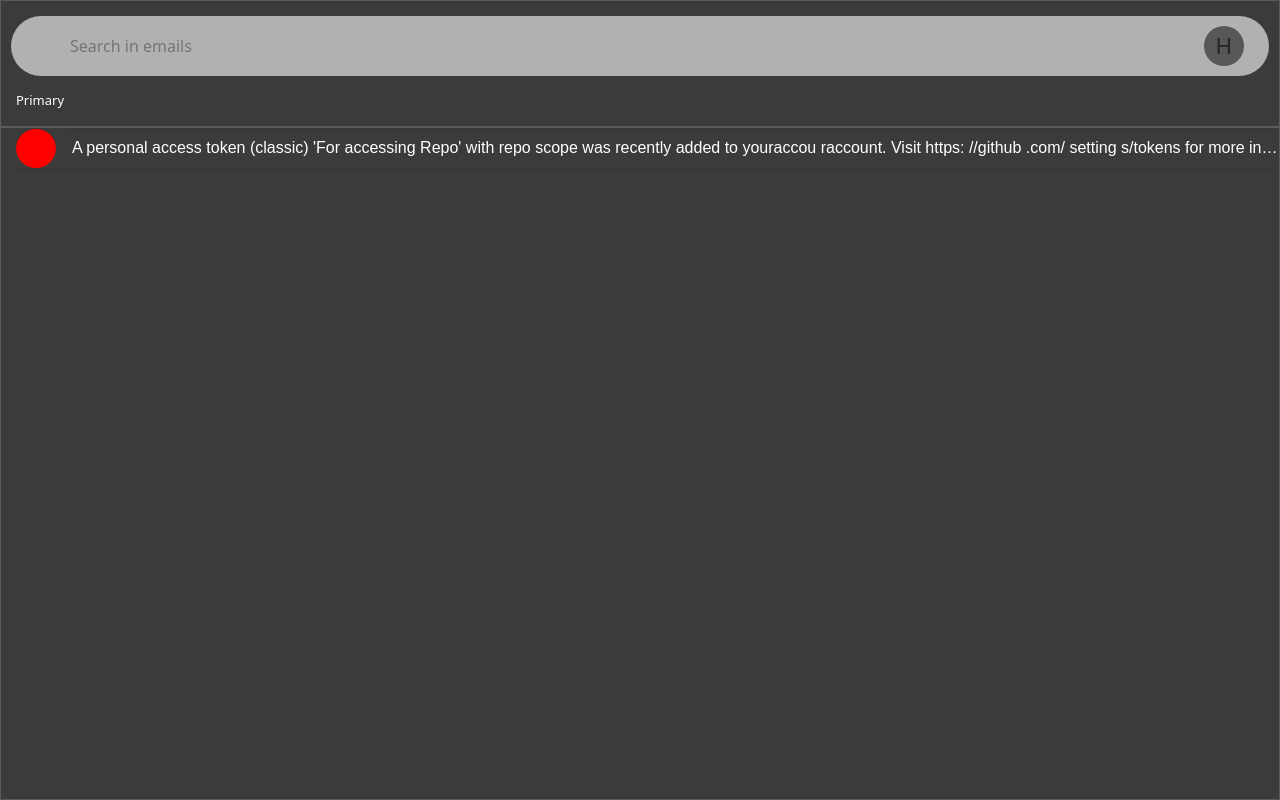
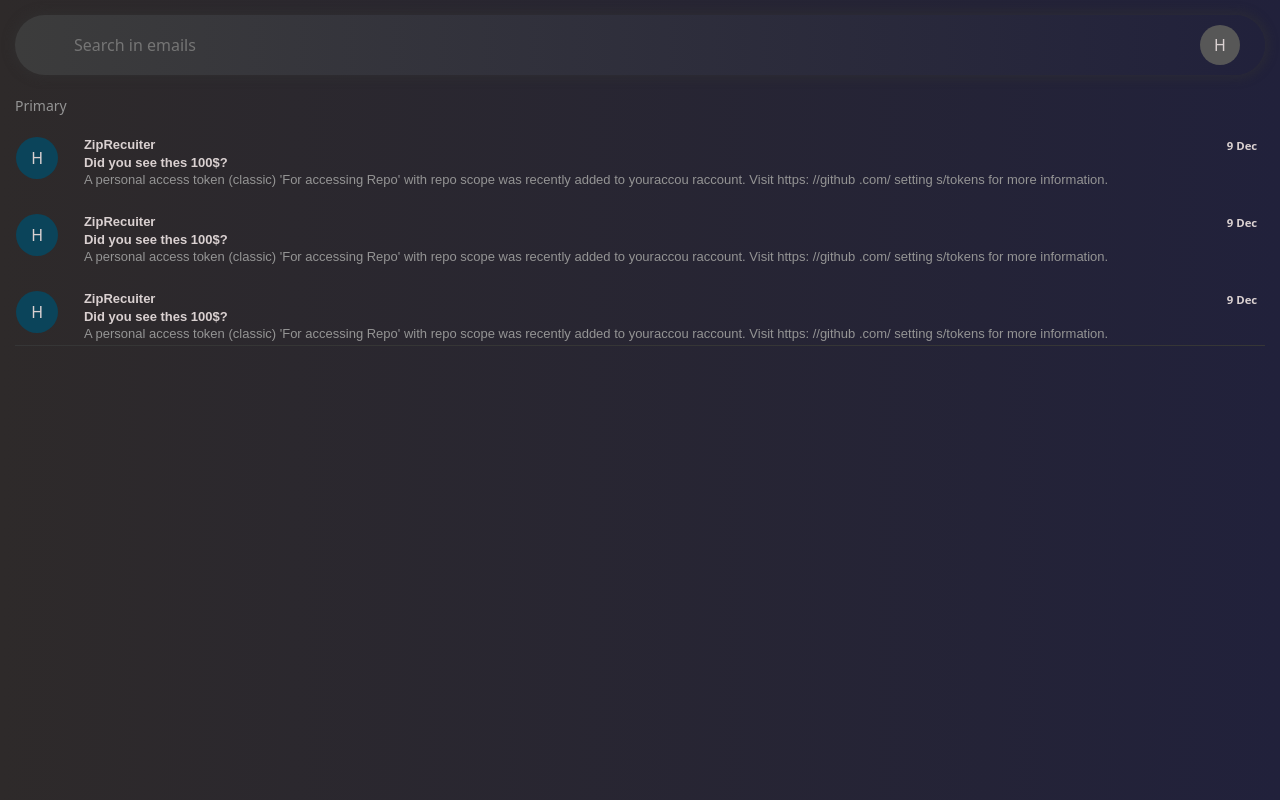
Before and after one commit to HammadAwan424/mail-it, a Flask app: page / in a window 1280 px wide. Run offline with Flask 3, Linux system fonts and the light colour scheme; parts of the project's set-up code (start-up, migrations or seed data) failed here and were passed over; some libraries are stand-ins or nearby versions.

Commit message:
Improved design A lot

```diff
--- a/templates/index.html
+++ b/templates/index.html
@@ -33,11 +33,11 @@
                 align-items: center;
                 height: 60px;
                 border-radius: 30px;
-                background-color: rgb(177, 177, 177);
-                margin: 15px 10px;
+                background-image: linear-gradient(to right, rgb(60, 60, 60), rgb(33, 33, 59));
+                margin: 15px 15px 0 15px;
                 margin-bottom: 0px;
+                box-shadow: 0 0 10px 4px rgba(49, 49, 49, 0.438);
             }
-
 
             .bubble {
                 height: 70%;
@@ -52,7 +52,6 @@
                 background-color: rgb(92, 92, 92);
                 transition-duration: 0.2s;
             }
-
             .basic {
                 display: flex;
                 flex: 1 1 0px;
@@ -63,31 +62,34 @@
                 margin: 0;
             }
 
-            .top > p {
-                color: white;
-                font-size: small;
-                margin: 15px 15px;
-            }
-
             .user {
                 position: relative;
                 flex: 1 1 0px;
             }
-            .search_bar > .image {
+            .bubble-user {
                 margin: 0 2% 0 auto;
                 position: relative;
                 width: 40px;
+                background-color: rgb(87, 87, 87);
+            }
+            [class |= "bubble"] {
+                border-radius: 50%;
                 aspect-ratio: 1 / 1;
-                background-color: rgb(87, 87, 87);
-                border-radius: 50%;
             }
-            .image > p {
-                font-weight: 500;
-                font-size: 1.4rem;
+            .center {
                 position: absolute;
                 top: 50%;
                 left: 50%;
                 transform: translate(-50%, -50%);
+            }
+            .bubble-sender {
+                background-color: rgb(11, 68, 90);
+                height: 80%;
+                flex: 0 0 auto;
+                position: relative;
+            }
+            td:has(.bubble-sender) {
+                justify-content: flex-start;
             }
 
             .search_bar > input {
@@ -103,45 +105,98 @@
             }
 
             .search_bar:has(input:focus) {
-                background-color: rgb(255, 255, 255);
+                background-image: linear-gradient(to right, rgb(61, 61, 61), rgb(44, 44, 82));
+            }
+            tr {
+                margin: 0 15px 22px 15px;
+                gap: 10px
+            }
+            td {
+                height: 55px;
+                align-items: flex-start;
+                border: none;
             }
 
-            .sender_image {
-                background-color: red;
-                aspect-ratio: 1 / 1;
-                width: 40px;
-                border-radius: 50%;
-                margin-right: 15px;
-                flex: 0 0 auto;
+            .sixth {
+                align-content: flex-start;
+                flex-wrap: wrap;
+            }
+            .menu {
+                display: flex;
+                flex-flow: column nowrap;
+                justify-content: space-between;
+                font-size: small;
+                white-space: nowrap;
+                align-items: center;
             }
             .sixth > div {
-                color: white
+                width: 100%;
+                text-align: start;
+                font-size: small;
+                position: relative;
+                margin-top: -2px;
             }
-            tr {
-                margin-left: 15px;
+            .dark {
+                color: rgb(148, 148, 148);
+            }
+            .light {
+                color: rgb(218, 209, 209)
+            }
+            .p {
+                margin: 20px 0 20px 15px;
             }
         </style>
         <title>Homepage</title>
     </head>
     <body>
         <div class="grid">
-            <div class="top box">
+            <div class="top">
                 <form class="search_bar" action="/null" method="get">
-                    <div class="bubble"><i class="gg-menu"></i></div>
+                    <div class="bubble"><i class="gg-menu light"></i></div>
                     <input placeholder="Search in emails">
-                    <div class="image"><p>H</p></div>
+                    <div class="bubble-user"><p class="center light">H</p></div>
                 </form>
-                <p>Primary</p>
+                <p class="dark small p">Primary</p>
             </div>
-            <div class="left box">
+            <div class="left">
                 1
             </div>
-            <div class="right box">
+            <div class="right">
                 <table>
                     <tr class="hover">
-                        <td class="sender_image"></td>
+                        <td><div class="bubble-sender"><div class="center light">H</div></div></td>
                         <td class="sixth">
-                            <div class="message">A personal access token (classic) 'For accessing Repo' with repo scope was recentl</div>
+                            <div class="sender fw-bold light">ZipRecuiter</div>
+                            <div class="title fw-bold light">Did you see thes 100$?</div>
+                            <div class="message small fw-normal dark"></div>
+                        </td>
+                        <td class="menu">
+                            <div class="date small light fw-bold">9 Dec</div>
+                            <i class="gg-more-vertical-o dark"></i>
+                        </td>
+                    </tr>
+                    <tr class="hover">
+                        <td><div class="bubble-sender"><div class="center light">H</div></div></td>
+                        <td class="sixth">
+                            <div class="sender fw-bold light">ZipRecuiter</div>
+                            <div class="title fw-bold light">Did you see thes 100$?</div>
+                            <div class="message small fw-normal dark"></div>
+                        </td>
+                        <td class="menu">
+                            <div class="date small light fw-bold">9 Dec</div>
+                            <i class="gg-more-vertical-o dark"></i>
+                        </td>
+                    </tr>
+                    <tr class="hover">
+                        <td><div class="bubble-sender"><div class="center light">H</div></div></td>
+                        <td class="sixth">
+                            <div class="sender fw-bold light">ZipRecuiter</div>
+                            <div class="title fw-bold light">Did you see thes 100$?</div>
+                            <div class="message small fw-normal dark"></div>
+                        </td>
+                        <td class="menu">
+                            <div class="date small light fw-bold">9 Dec</div>
+                            <i class="gg-more-vertical-o dark"></i>
                         </td>
                     </tr>
                 </table>
```
